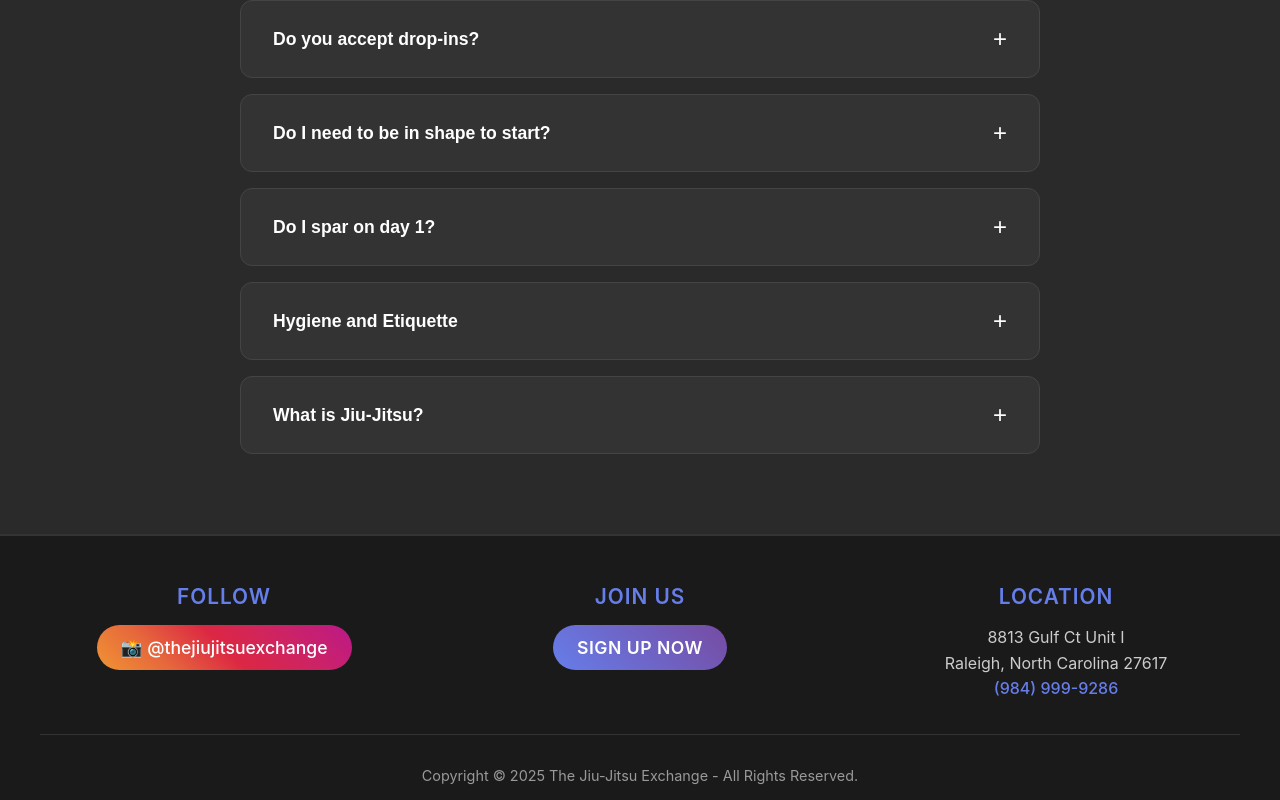
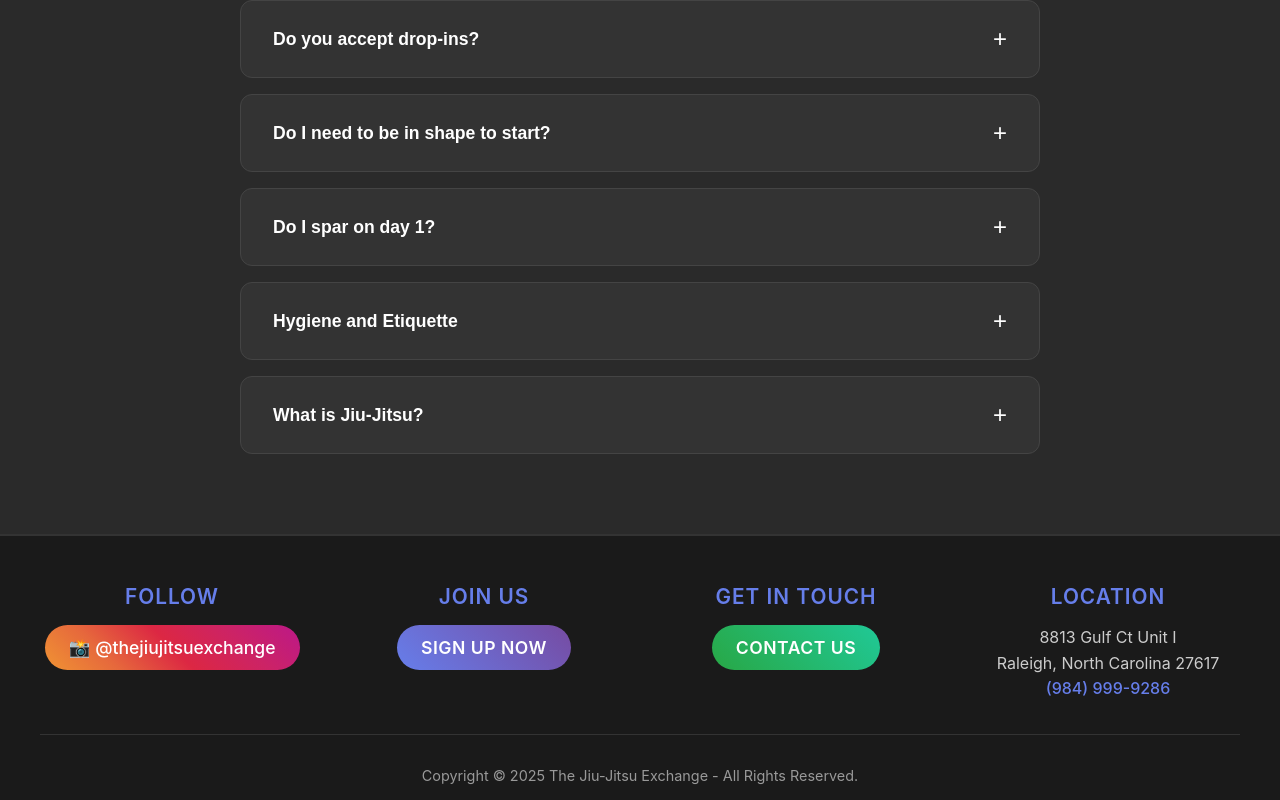
Before and after one commit to Ttovey/exchangeWebsite, a React (Create React App) app in the folder frontend/: page / in a window 1280 px wide. Shown: the part 4847-5647 px from the top of the page. Built offline with nearby package versions, Linux system fonts and the light colour scheme.

Commit message:
website updates

```diff
--- a/frontend/public/index.html
+++ b/frontend/public/index.html
@@ -2,14 +2,16 @@
 <html lang="en">
   <head>
     <meta charset="utf-8" />
-    <link rel="icon" href="%PUBLIC_URL%/favicon.ico" />
+    <link rel="icon" href="%PUBLIC_URL%/favicon.png" />
+    <link rel="shortcut icon" href="%PUBLIC_URL%/favicon.png" />
+    <link rel="apple-touch-icon" href="%PUBLIC_URL%/favicon.png" />
     <meta name="viewport" content="width=device-width, initial-scale=1" />
     <meta name="theme-color" content="#000000" />
     <meta
       name="description"
-      content="Exchange Website"
+      content="The Jiu-Jitsu Exchange"
     />
-    <title>Exchange Website</title>
+    <title>The Jiu-Jitsu Exchange</title>
   </head>
   <body>
     <noscript>You need to enable JavaScript to run this app.</noscript>
--- a/frontend/src/components/Landing.tsx
+++ b/frontend/src/components/Landing.tsx
@@ -482,7 +482,8 @@ const Landing: React.FC = () => {
           <p className="faq-subtitle">
             If you can't find the answer you're looking for, feel free to reach out via text{' '}
             <a href="tel:+19849999286" className="faq-contact-link">(984) 999-9286</a>, email{' '}
-            <a href="mailto:info@thejiujitsuexchange.com" className="faq-contact-link">info@thejiujitsuexchange.com</a>, or the contact form.
+            <a href="mailto:info@thejiujitsuexchange.com" className="faq-contact-link">info@thejiujitsuexchange.com</a>, or the{' '}
+            <a href="https://jjex.kicksite.net/public/landing_pages/722ecef8-8c38-4b75-b0f7-303c69426ff9/submission/new" target="_blank" rel="noopener noreferrer" className="faq-contact-link">contact form</a>.
           </p>
 
           <div className="faq-list">
@@ -536,6 +537,18 @@ const Landing: React.FC = () => {
             </div>
 
             <div className="footer-section">
+              <h4 className="footer-heading">Get In Touch</h4>
+              <a
+                href="https://jjex.kicksite.net/public/landing_pages/722ecef8-8c38-4b75-b0f7-303c69426ff9/submission/new"
+                target="_blank"
+                rel="noopener noreferrer"
+                className="contact-button"
+              >
+                Contact Us
+              </a>
+            </div>
+
+            <div className="footer-section">
               <h4 className="footer-heading">Location</h4>
               <address className="address">
                 8813 Gulf Ct Unit I<br />
--- a/frontend/src/index.css
+++ b/frontend/src/index.css
@@ -1375,6 +1375,27 @@ body {
   color: #ffffff;
 }
 
+.contact-button {
+  display: inline-block;
+  color: #ffffff;
+  text-decoration: none;
+  font-size: 1.1rem;
+  padding: 0.75rem 1.5rem;
+  background: linear-gradient(45deg, #28a745 0%, #20c997 100%);
+  border-radius: 25px;
+  transition: transform 0.3s ease, box-shadow 0.3s ease;
+  font-weight: 600;
+  text-transform: uppercase;
+  letter-spacing: 0.5px;
+}
+
+.contact-button:hover {
+  transform: translateY(-2px);
+  box-shadow: 0 8px 20px rgba(40, 167, 69, 0.4);
+  text-decoration: none;
+  color: #ffffff;
+}
+
 .address {
   color: #cccccc;
   font-size: 1rem;
```
Also changed, not shown: frontend/public/favicon.png (added).
